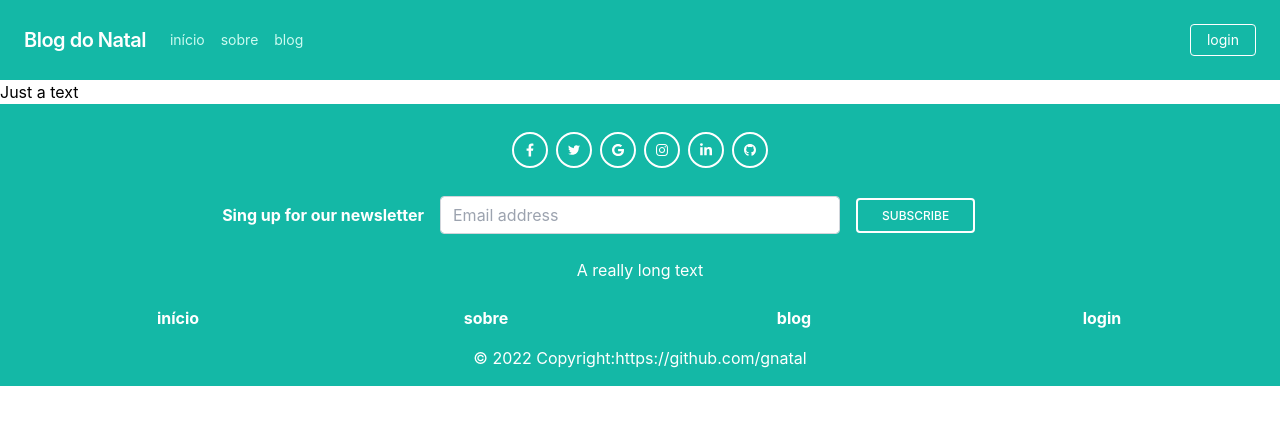
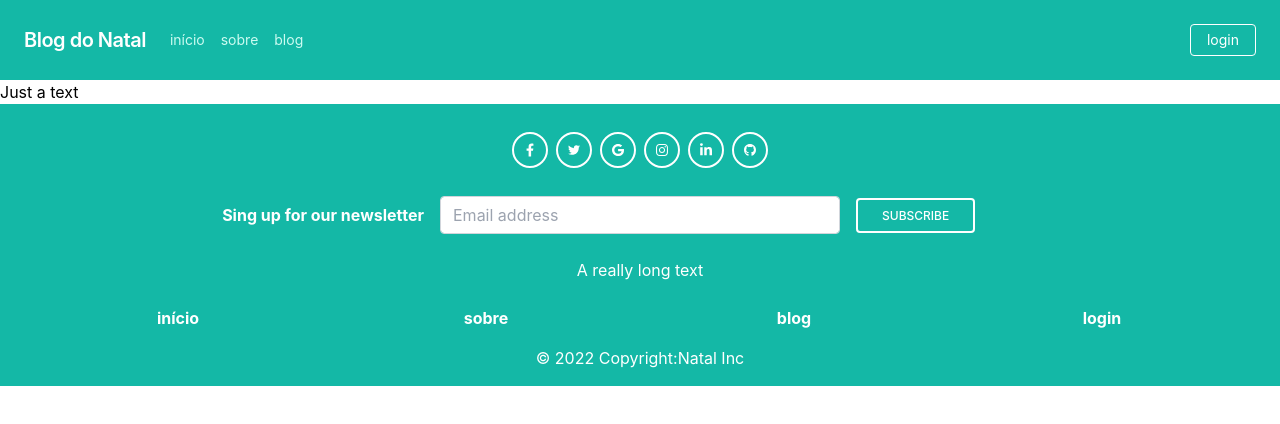
Before and after one commit to gnatal/personal_blog, a Next.js app: page /about in a window 1280 px wide. Shown: the top 424 px of the page. Built offline with nearby package versions, Linux system fonts and the light colour scheme.

Commit message:
Fixing some strings

```diff
--- a/src/components/Footer/CopyRight.tsx
+++ b/src/components/Footer/CopyRight.tsx
@@ -1,7 +1,7 @@
 import React from 'react';
 
 const COPY_RIGHT_LINK = 'https://github.com/gnatal';
-const BRAND_NAME = 'https://github.com/gnatal';
+const BRAND_NAME = 'Natal Inc';
 
 export default function Copyright() {
   return (
--- a/src/components/Footer/OldLinks.tsx
+++ b/src/components/Footer/OldLinks.tsx
@@ -79,7 +79,6 @@ export default function OldLinks() {
         </ul>
       </div>
     </div>
-    </div>
 
-    )
+  );
 }
```
Also changed, not shown: 1 other file (tests, documents, lock files or other folders). Lines whose indentation alone changed are shown as unchanged.
